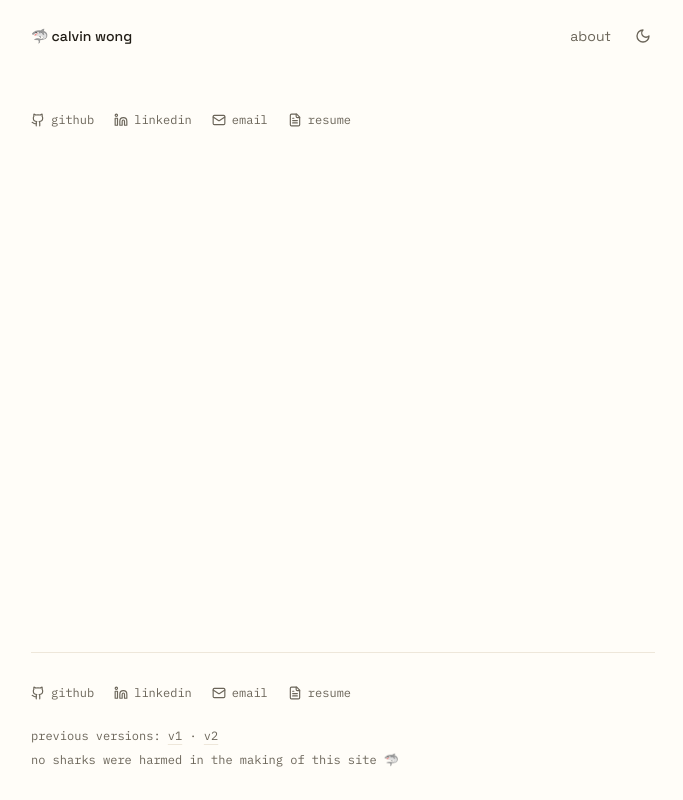
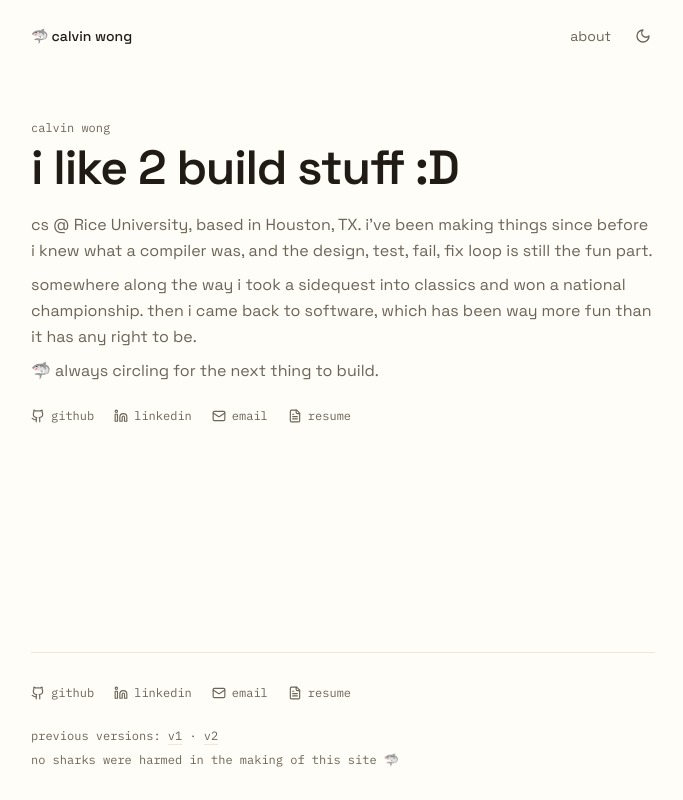
Before and after one commit to calvin-www/portfolio, a Next.js app: page / in a window 1280 px wide. Shown: the whole page, without its empty margins (297-980 px from the left). Built offline with nearby package versions, Linux system fonts and the light colour scheme.

Commit message:
feat(v3): add intro section with headline and contact row

```diff
--- a/src/app/(v3)/page.tsx
+++ b/src/app/(v3)/page.tsx
@@ -1,5 +1,5 @@
-import { ContactRow } from "@/components/v3/ContactRow";
+import { Intro } from "@/components/v3/Intro";
 
 export default function HomePage() {
-  return <ContactRow className="pt-10" />;
+  return <Intro />;
 }
--- /dev/null
+++ b/src/components/v3/Intro.tsx
@@ -0,0 +1,18 @@
+import { DATA } from "@/data";
+import { COPY } from "@/data/v3-copy";
+import { ContactRow } from "./ContactRow";
+
+export function Intro() {
+  return (
+    <section className="pb-8 pt-8 sm:pt-12">
+      <p className="font-plex text-xs text-ink-muted">{DATA.name.toLowerCase()}</p>
+      <h1 className="mt-2 text-4xl font-semibold tracking-tight sm:text-5xl">{COPY.headline}</h1>
+      <div className="mt-5 max-w-prose space-y-2 text-base leading-relaxed text-ink-muted">
+        {COPY.intro.map((p) => (
+          <p key={p}>{p}</p>
+        ))}
+      </div>
+      <ContactRow className="mt-6" />
+    </section>
+  );
+}
```
Also changed, not shown: 1 other file (tests, documents, lock files or other folders).
